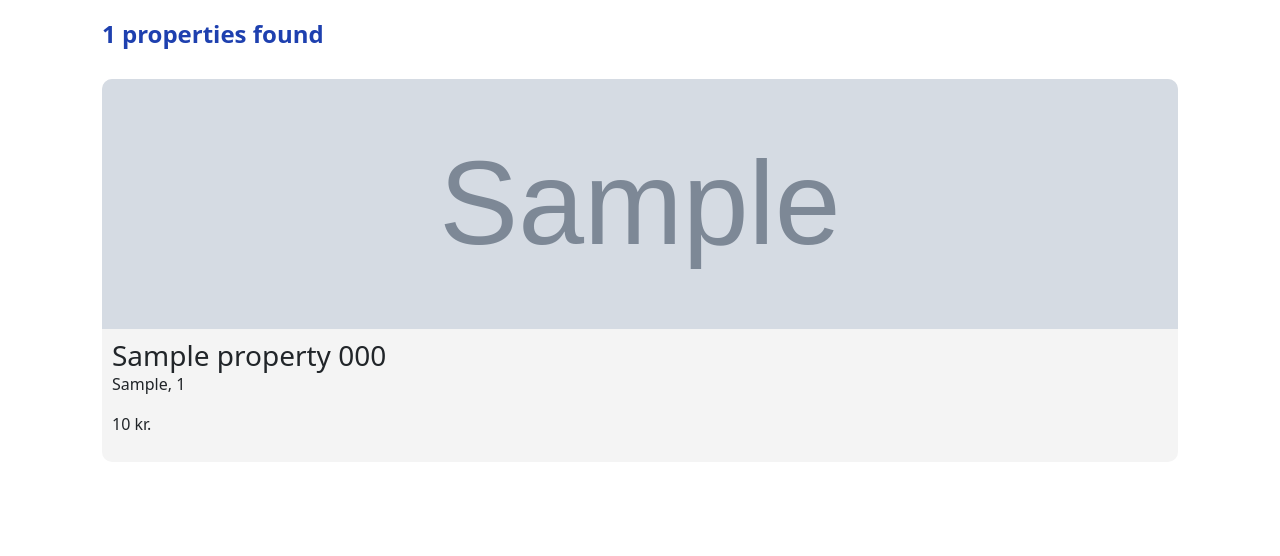
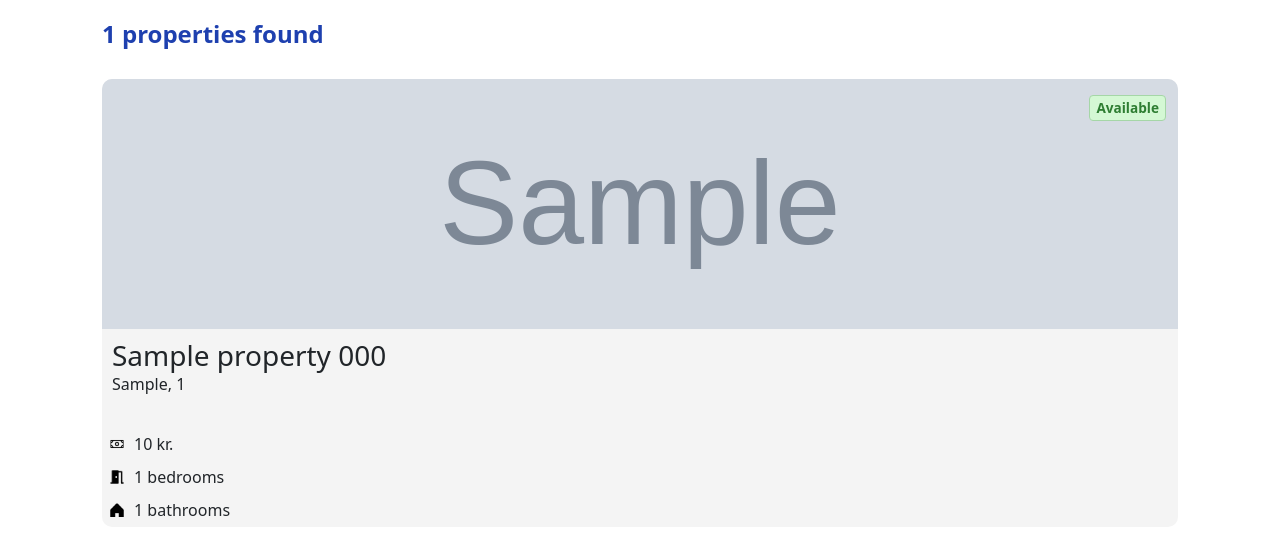
Before and after one commit to clausen2502/Verklegt2, a Django app: page /property/ in a window 1280 px wide. Shown: the part 67-623 px from the top of the page. Run offline with Django 5.2, Linux system fonts and the light colour scheme; tables that the repository leaves empty hold one stand-in row (values such as "Sample post"); grey boxes marked "Sample" are stand-in pictures.

Commit message:
property catalogue ready

```diff
--- /dev/null
+++ b/property/templatetags/formatting.py
@@ -0,0 +1,11 @@
+from django import template
+from django.contrib.humanize.templatetags.humanize import intcomma
+
+register = template.Library()
+
+@register.filter
+def intdot(value):
+    try:
+        return intcomma(int(float(value))).replace(",", ".")
+    except (ValueError, TypeError):
+        return value
--- a/static/css/main.css
+++ b/static/css/main.css
@@ -241,6 +241,7 @@ button {
     gap: 6px;
     margin: 0;
     padding-left: 8px;
+    margin-bottom: 5px;
 }
 
 .icon {
--- a/templates/property/properties.html
+++ b/templates/property/properties.html
@@ -1,6 +1,6 @@
 {% extends 'base.html' %}
 {% load static %}
-{% load humanize %}
+{% load formatting %}
 
 {% block content %}
 <div class="property-catalogue-container">
@@ -13,16 +13,31 @@
         {% for property in properties|slice:":2" %}
             <a href="{% url 'property-detail' property.id %}" class="property-card-link-featured">
                 <div class="property-card featured">
-                    <img src="{{ property.photos.first.image }}" alt="Image of {{ property.street_name }}">
+                    <div class="image-container">
+                        <img src="{{ property.photos.first.image }}" alt="Image of {{ property.street_name }}">
+
+                        {% if property.status == "available" %}
+                            <span class="status-box available">Available</span>
+                        {% elif property.status == "sold" %}
+                            <span class="status-box sold">Sold</span>
+                        {% endif %}
+                    </div>
+
                     <div class="property-info">
                         <h3>{{ property.street_name }} {{ property.house_number }}</h3>
                         <p>{{ property.city }}, {{ property.postal_code }}</p>
-                        <p>{{ property.price|floatformat:0 }} kr.</p>
+                    </div>
+
+                    <div class="property-details-icons">
+                        <p><img src="{% static 'icons/price.png' %}" alt="Price" class="icon"> {{ property.price|intdot }} kr.</p>
+                        <p><img src="{% static 'icons/rooms.png' %}" alt="Bedrooms" class="icon"> {{ property.bedrooms }} bedrooms</p>
+                        <p><img src="{% static 'icons/type.png' %}" alt="Bathrooms" class="icon"> {{ property.bathrooms }} bathrooms</p>
                     </div>
                 </div>
             </a>
         {% endfor %}
     </div>
+
 
     <!-- Smaller Remaining -->
     <div class="property-grid">
@@ -43,7 +58,7 @@
                         <p>{{ property.city }}</p>
                     </div>
                     <div class="property-details-icons">
-                        <p><img src="{% static 'icons/price.png' %}" alt="Price" class="icon"> {{ property.price|floatformat:0|intcomma|stringformat:"s"|cut:","|add:" kr." }}</p>
+                        <p><img src="{% static 'icons/price.png' %}" alt="Price" class="icon">{{ property.price|intdot }} kr.</p>
                         <p><img src="{% static 'icons/rooms.png' %}" alt="Bedrooms" class="icon"> {{ property.bedrooms }} bedrooms</p>
                         <p><img src="{% static 'icons/type.png' %}" alt="Bathrooms" class="icon"> {{ property.bathrooms }} bathrooms</p>
                     </div>
```
Also changed, not shown: property/templatetags/__init__.py (added).
